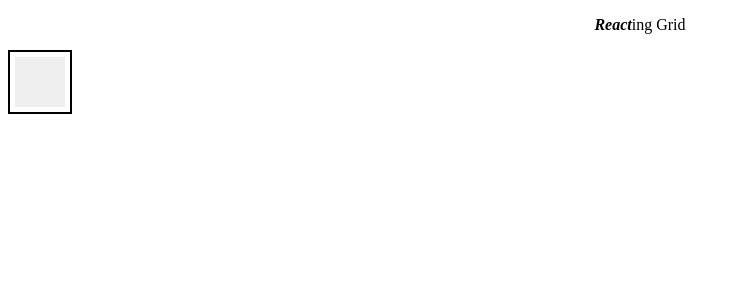
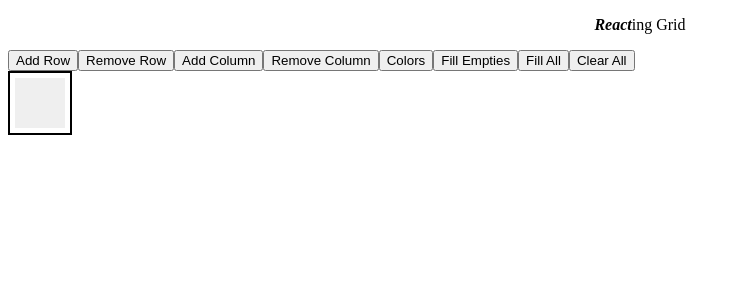
Before and after one commit to zxin1007/Assignment-8, a React (Create React App) app in the folder dom-3/: page / in a window 1280 px wide. Shown: the top 300 px of the page, without its empty margins (0-740 px from the left). Built offline with nearby package versions, Linux system fonts and the light colour scheme.

Commit message:
added buttons and Controls component

```diff
--- a/dom-3/src/App.js
+++ b/dom-3/src/App.js
@@ -1,12 +1,14 @@
 import logo from './logo.svg';
 import './App.css';
 import Grid from './Grid';
+import Controls from './Controls';
 
 function App() {
   return (
     <main>
-      <p class="heading"><strong><em>React</em></strong>ing Grid</p>
-      <Grid />
+      <p className="heading"><strong><em>React</em></strong>ing Grid</p>
+      <Controls/>
+      <Grid/>
     </main>
   );
 }
--- /dev/null
+++ b/dom-3/src/Controls.js
@@ -0,0 +1,20 @@
+import React from "react"
+
+class Controls extends React.Component{
+    render(){
+        return(
+            <div className="controls">
+                <button className="control">Add Row</button>
+                <button className="control">Remove Row</button>
+                <button className="control">Add Column</button>
+                <button className="control">Remove Column</button>
+                <button className="control">Colors</button>
+                <button className="control">Fill Empties</button>
+                <button className="control">Fill All</button>
+                <button className="control">Clear All</button>
+            </div>
+        )
+    }
+}
+
+export default Controls
```
Also changed, not shown: dom-3/src/Grid.js (+10 -5 lines).
